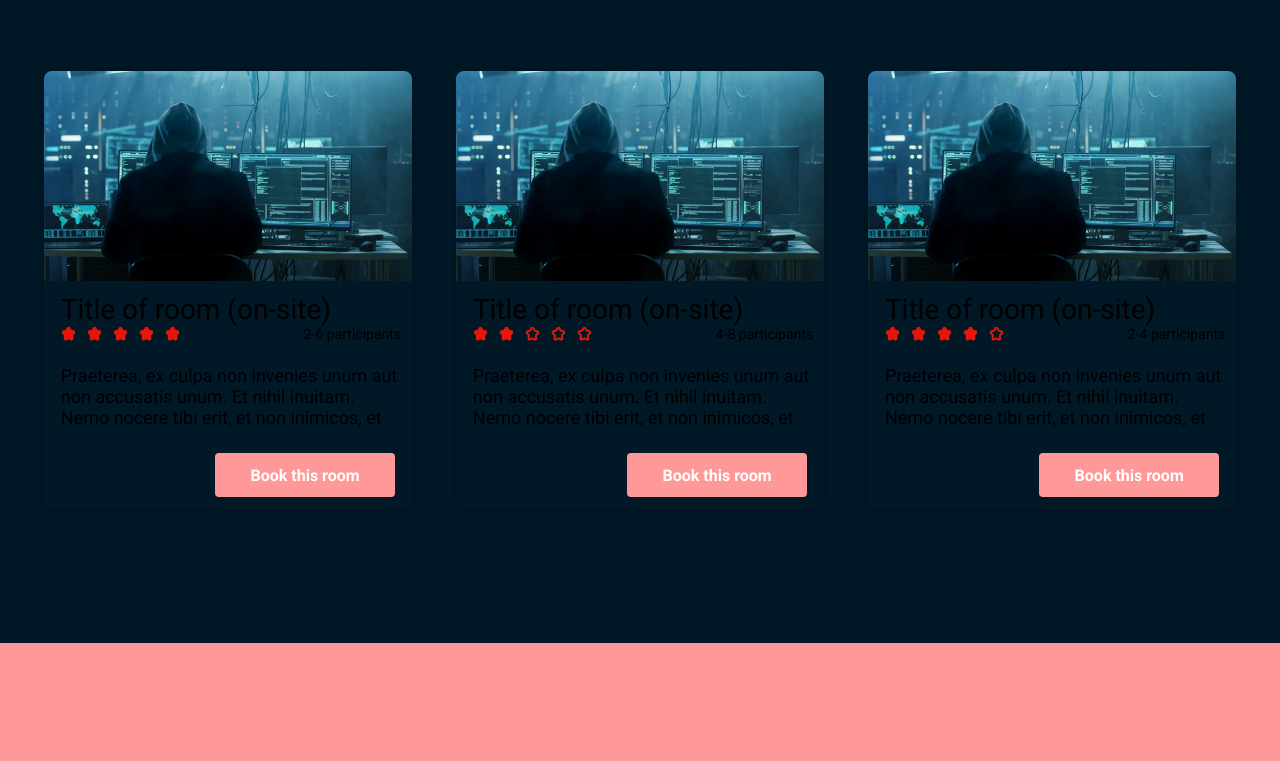
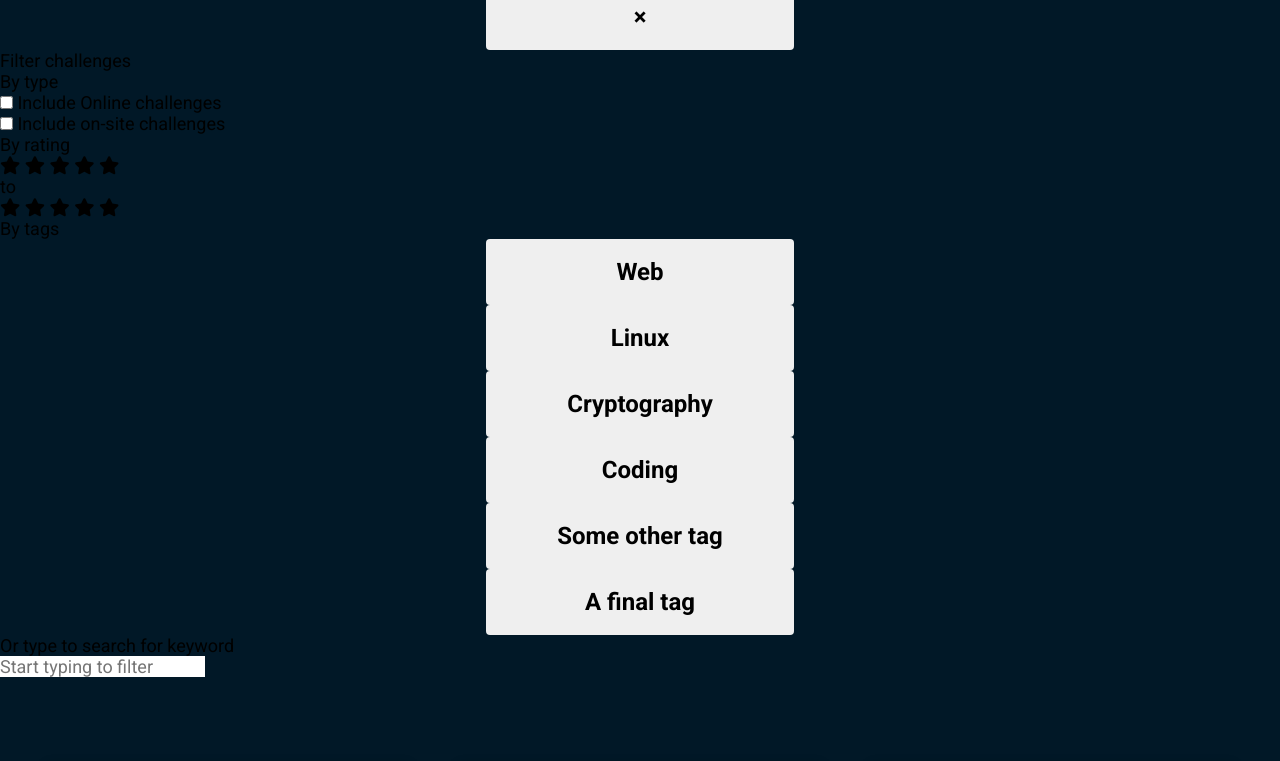
Before and after one commit to NelsonTheBrave/hacker-escape-rooms-next-level, a website: page challenges.html in a window 1280 px wide. Shown: the part 379-1140 px from the top of the page. Drawn offline with Linux system fonts and the light colour scheme; a web font is replaced by a local one.

Commit message:
filter section added

```diff
--- a/challenges.html
+++ b/challenges.html
@@ -13,6 +13,10 @@
       content="https://nelsonthebrave.github.io/hacker-escape-rooms/assets/image 2large.png"
     />
     <link rel="stylesheet" href="assets/main.css" />
+    <script
+      src="https://kit.fontawesome.com/c866a2c3b1.js"
+      crossorigin="anonymous"
+    ></script>
     <title>[ESC] Hacker Escape Rooms</title>
   </head>
 
@@ -44,6 +48,66 @@
     <!-- ▒▒▒▒▒▒▒▒▒▒▒▒▒▒▒ POPULAR CHALLENGES ▒▒▒▒▒▒▒▒▒▒▒▒▒▒▒ -->
 
     <h2 class="challenges-container__title">Our challenges</h2>
+    <div class="filterDiv">
+      <button class="closeMenu" type="button">
+        <span aria-hidden="true">&times;</span>
+      </button>
+      <h1>Filter challenges</h1>
+      <div class="middleSection">
+        <div class="checkBoxContainer">
+          <h2>By type</h2>
+          <div class="checkbox1">
+            <input
+              type="checkbox"
+              name="Include online challenges"
+              id="includeOnline"
+            />
+            <label for="includeOnline">Include Online challenges</label>
+          </div>
+          <div class="checkbox2">
+            <input
+              type="checkbox"
+              name="Include on-site challenges"
+              id="includeOnsite"
+            />
+            <label for="includeOnsite">Include on-site challenges</label>
+          </div>
+        </div>
+        <div class="starSelection">
+          <h2>By rating</h2>
+          <div class="stars">
+            <i class="fa-solid fa-star"></i>
+            <i class="fa-solid fa-star"></i>
+            <i class="fa-solid fa-star"></i>
+            <i class="fa-solid fa-star"></i>
+            <i class="fa-solid fa-star"></i>
+          </div>
+          <p>to</p>
+          <div class="stars2">
+            <i class="fa-solid fa-star"></i>
+            <i class="fa-solid fa-star"></i>
+            <i class="fa-solid fa-star"></i>
+            <i class="fa-solid fa-star"></i>
+            <i class="fa-solid fa-star"></i>
+          </div>
+        </div>
+        <div class="tagsContainer">
+          <h2>By tags</h2>
+          <div class="tagButtonContainer">
+            <button class="tagButton">Web</button>
+            <button class="tagButton">Linux</button>
+            <button class="tagButton">Cryptography</button>
+            <button class="tagButton">Coding</button>
+            <button class="tagButton">Some other tag</button>
+            <button class="tagButton">A final tag</button>
+          </div>
+        </div>
+      </div>
+      <div class="keywordFilter">
+        <h2>Or type to search for keyword</h2>
+        <input type="text" placeholder="Start typing to filter" />
+      </div>
+    </div>
     <section class="challenges-container">
       <!-- ░░░░░░░░░░░░░░░ CHALLENGE 1 ░░░░░░░░░░░░░░░ -->
       <div class="challenges-container__challenge">
```
